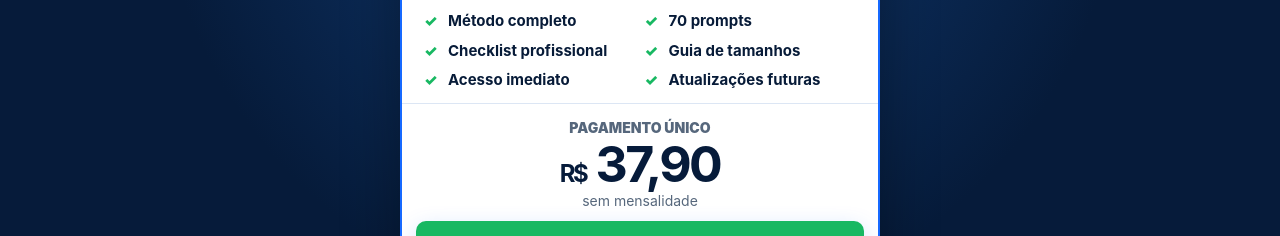
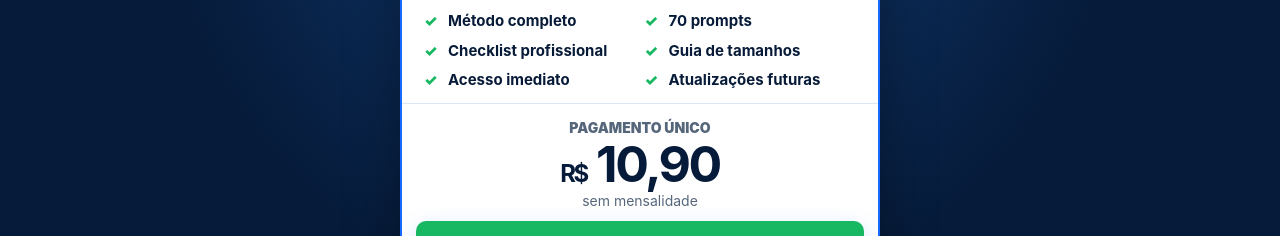
Before and after one commit to 1gor022/ArtesComChatGPT, a Next.js app: page / in a window 1280 px wide. Shown: the part 3900-4136 px from the top of the page. Built offline with nearby package versions, Linux system fonts and the light colour scheme.

Commit message:
Update price from R$ 37,90 to R$ 10,90

```diff
--- a/app/page.tsx
+++ b/app/page.tsx
@@ -179,7 +179,7 @@ export default function Home() {
           <div className="offer-card">
             <div className="offer-name"><span>OFERTA COMPLETA</span><h3>MÉTODO PRODUTO</h3></div>
             <ul className="offer-list"><li>Método completo</li><li>70 prompts</li><li>Checklist profissional</li><li>Guia de tamanhos</li><li>Acesso imediato</li><li>Atualizações futuras</li></ul>
-            <div className="price-block"><span>PAGAMENTO ÚNICO</span><strong><small>R$</small> 37,90</strong><em>sem mensalidade</em></div>
+            <div className="price-block"><span>PAGAMENTO ÚNICO</span><strong><small>R$</small> 10,90</strong><em>sem mensalidade</em></div>
             <BuyButton>QUERO ACESSAR O MÉTODO AGORA</BuyButton>
             <div className="offer-trust"><span>🔒 Compra segura</span><span>⚡ Acesso imediato</span><span>🛡 7 dias de garantia</span></div>
           </div>
```
